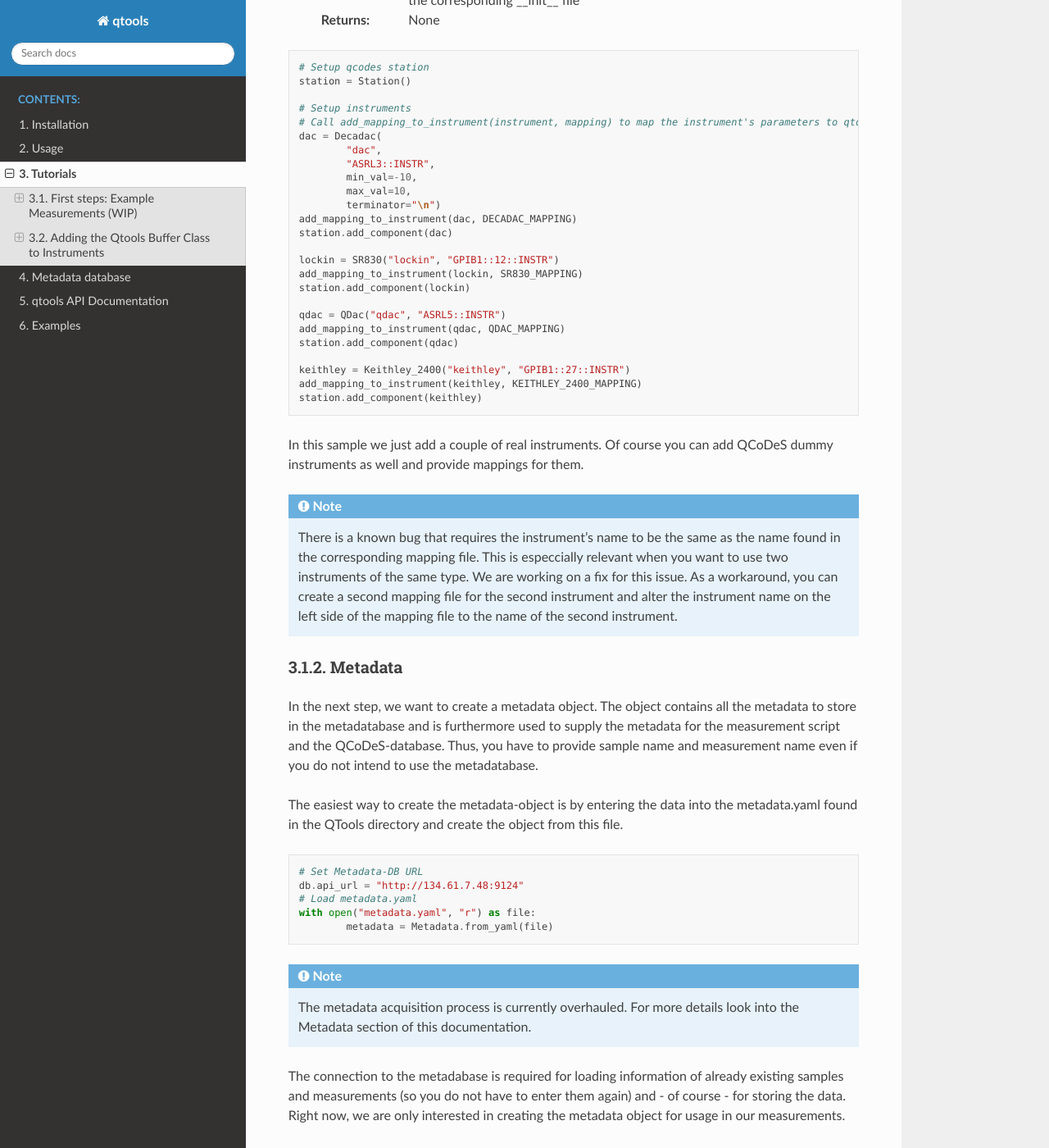
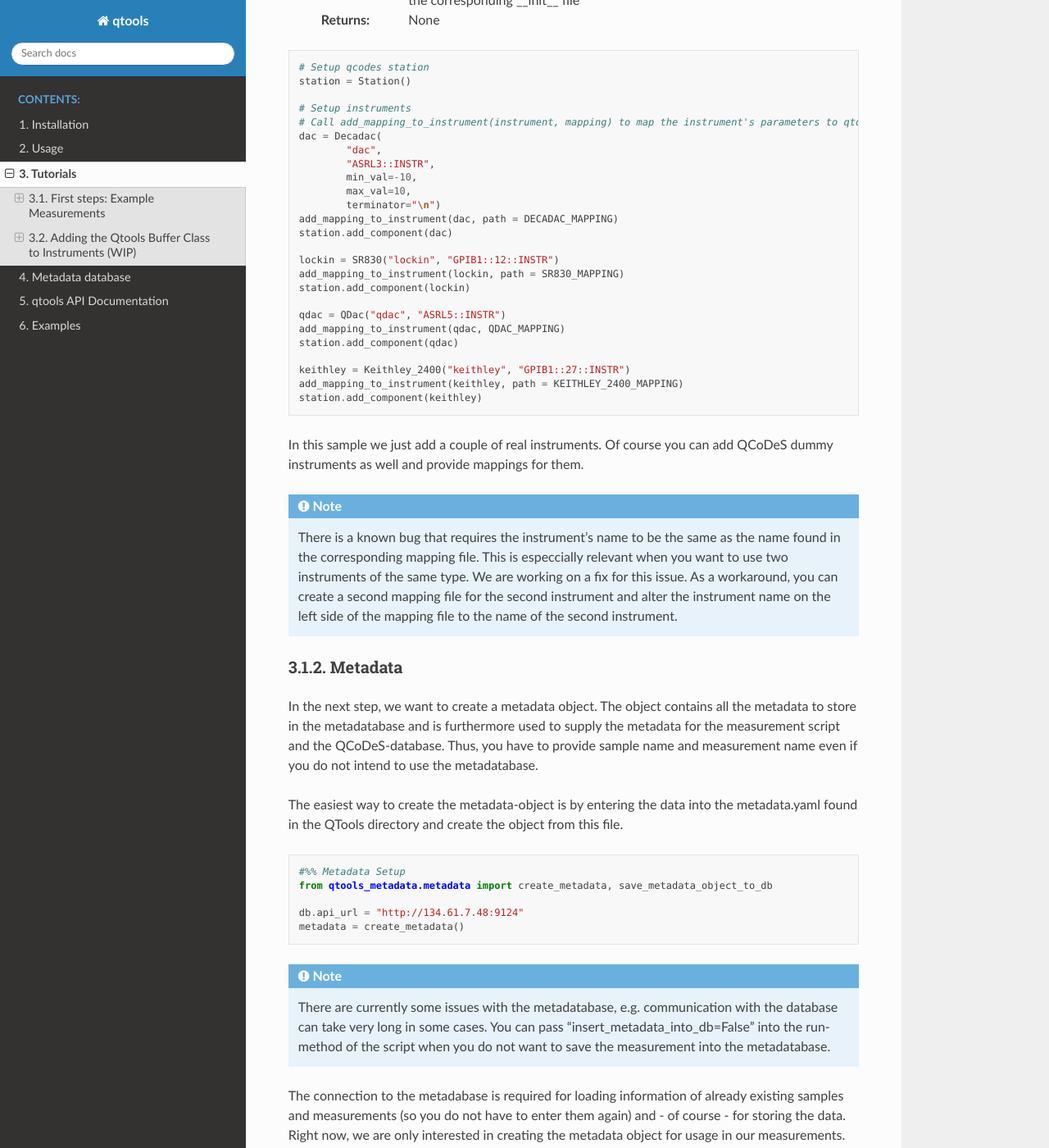
Before and after one commit to qutech/QuMADA, a Sphinx documentation site: the page built from docs/tutorials.rst, in a window 1280 px wide and 1400 px high, scrolled down 1986 px. Shown: the whole window at 82% size. Built offline with Sphinx 7.4.7 and the Read the Docs theme 2.0.0, drawn with Linux system fonts in a browser that asks for light colours; some of the changed text lies outside the part shown.

Commit message:
Updating documentation and examples script.

```diff
--- a/docs/tutorials.rst
+++ b/docs/tutorials.rst
@@ -97,11 +97,11 @@
 		min_val=-10,
 		max_val=10,
 		terminator="\n")
-	add_mapping_to_instrument(dac, DECADAC_MAPPING)
+	add_mapping_to_instrument(dac, path = DECADAC_MAPPING)
 	station.add_component(dac)
 
 	lockin = SR830("lockin", "GPIB1::12::INSTR")
-	add_mapping_to_instrument(lockin, SR830_MAPPING)
+	add_mapping_to_instrument(lockin, path = SR830_MAPPING)
 	station.add_component(lockin)
 
 	qdac = QDac("qdac", "ASRL5::INSTR")
@@ -109,7 +109,7 @@
 	station.add_component(qdac)
 
 	keithley = Keithley_2400("keithley", "GPIB1::27::INSTR")
-	add_mapping_to_instrument(keithley, KEITHLEY_2400_MAPPING)
+	add_mapping_to_instrument(keithley, path = KEITHLEY_2400_MAPPING)
 	station.add_component(keithley)
 
 In this sample we just add a couple of real instruments. Of course you can add QCoDeS dummy instruments as well and provide mappings for them.
@@ -134,15 +134,17 @@
 
 .. code-block:: python
 
-	# Set Metadata-DB URL
+	#%% Metadata Setup
+	from qtools_metadata.metadata import create_metadata, save_metadata_object_to_db
+
 	db.api_url = "http://134.61.7.48:9124"
-	# Load metadata.yaml
-	with open("metadata.yaml", "r") as file:
-		metadata = Metadata.from_yaml(file)
+	metadata = create_metadata()
+
 
 .. note::
 
-	The metadata acquisition process is currently overhauled. For more details look into the Metadata section of this documentation.
+	There are currently some issues with the metadatabase, e.g. communication with the database can take very long in some cases. You can pass "insert_metadata_into_db=False" into the run-method of the script
+	when you do not want to save the measurement into the metadatabase.
 
 The connection to the metadabase is required for loading information of already existing samples and measurements (so you do not have to enter them again) and
 - of course - for storing the data. Right now, we are only interested in creating the metadata object for usage in our measurements.
```
Also changed, not shown: other parts of docs/tutorials.rst (+3 -3 lines), 1 other file.
